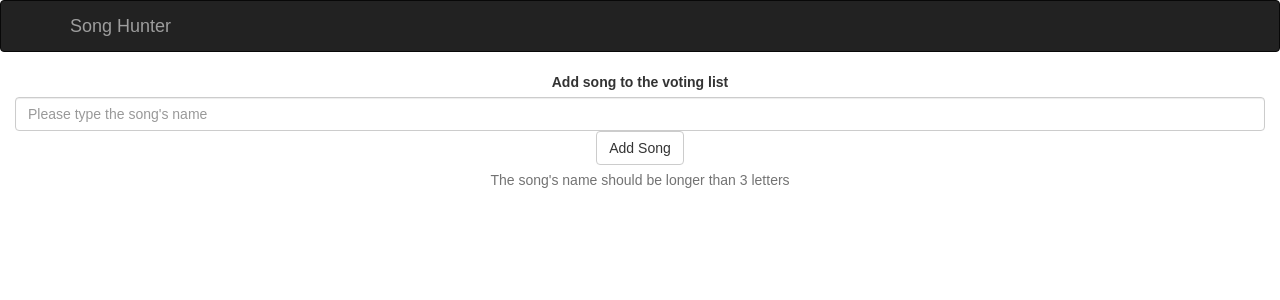
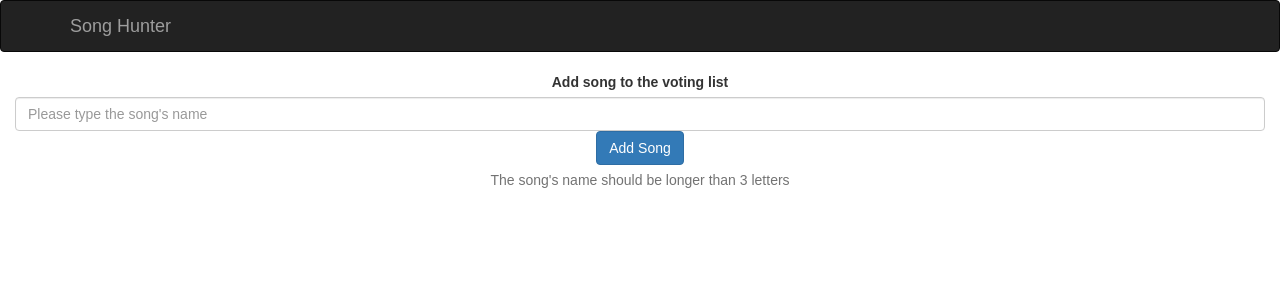
Before and after one commit to geektimus/song-hunter, a React (Create React App) app: page / in a window 1280 px wide. Shown: the top 300 px of the page. Built offline with nearby package versions, Linux system fonts and the light colour scheme; the HTML template or start-up script is replaced by a standard one.

Commit message:
Changed button style from 'default' to 'primary'

```diff
--- a/src/components/songs-adder.jsx
+++ b/src/components/songs-adder.jsx
@@ -43,7 +43,7 @@ class SongAdder extends Component {
                     placeholder="Please type the song's name"
                     onChange={this.handleSongNameUpdate.bind(this)}
                 />
-                <Button type="button" onClick={this.songWillBeAdded.bind(this)}>
+                <Button bsStyle="primary" type="button" onClick={this.songWillBeAdded.bind(this)}>
                     Add Song
                 </Button>
                 <FormControl.Feedback />
```
